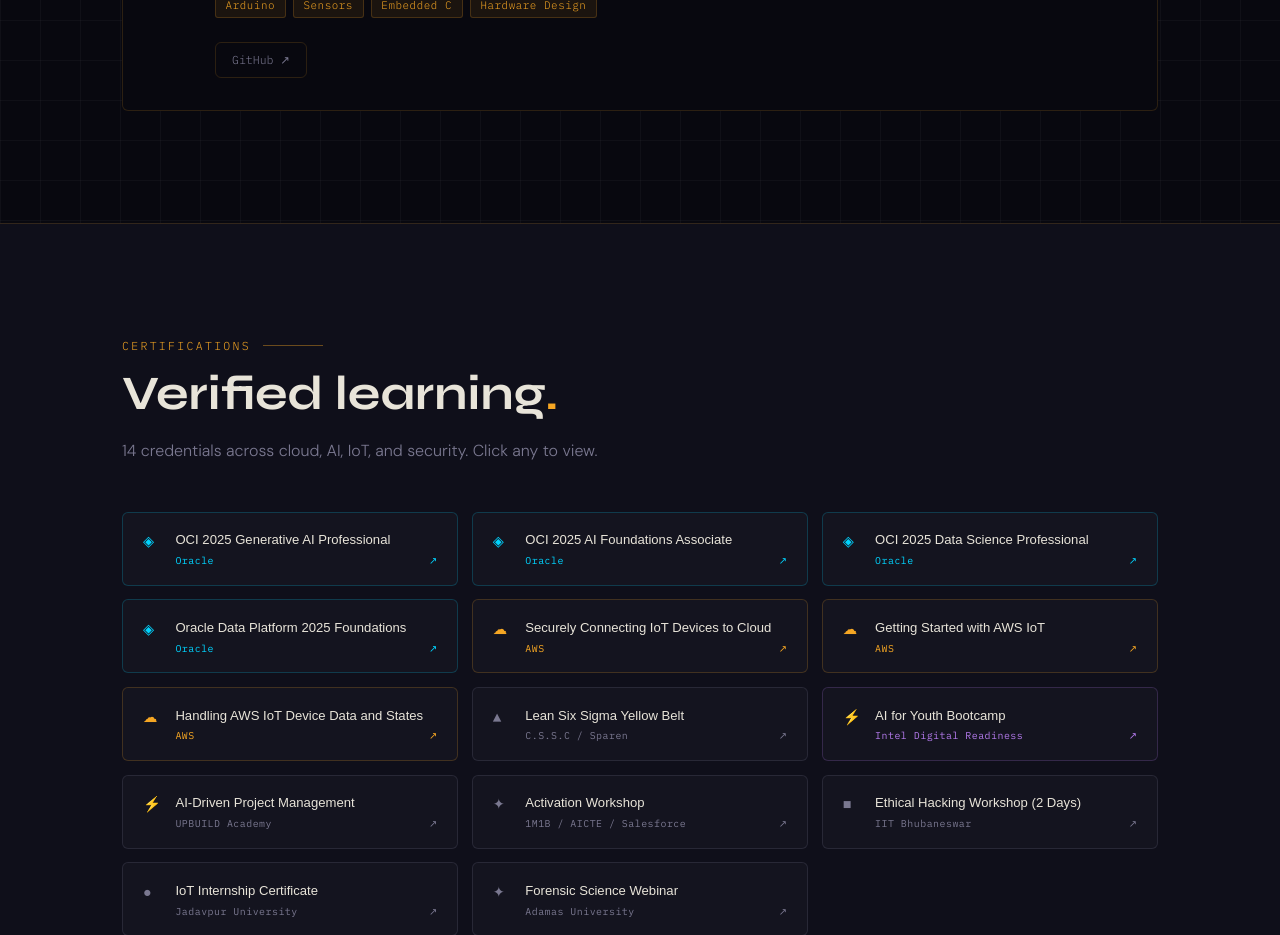
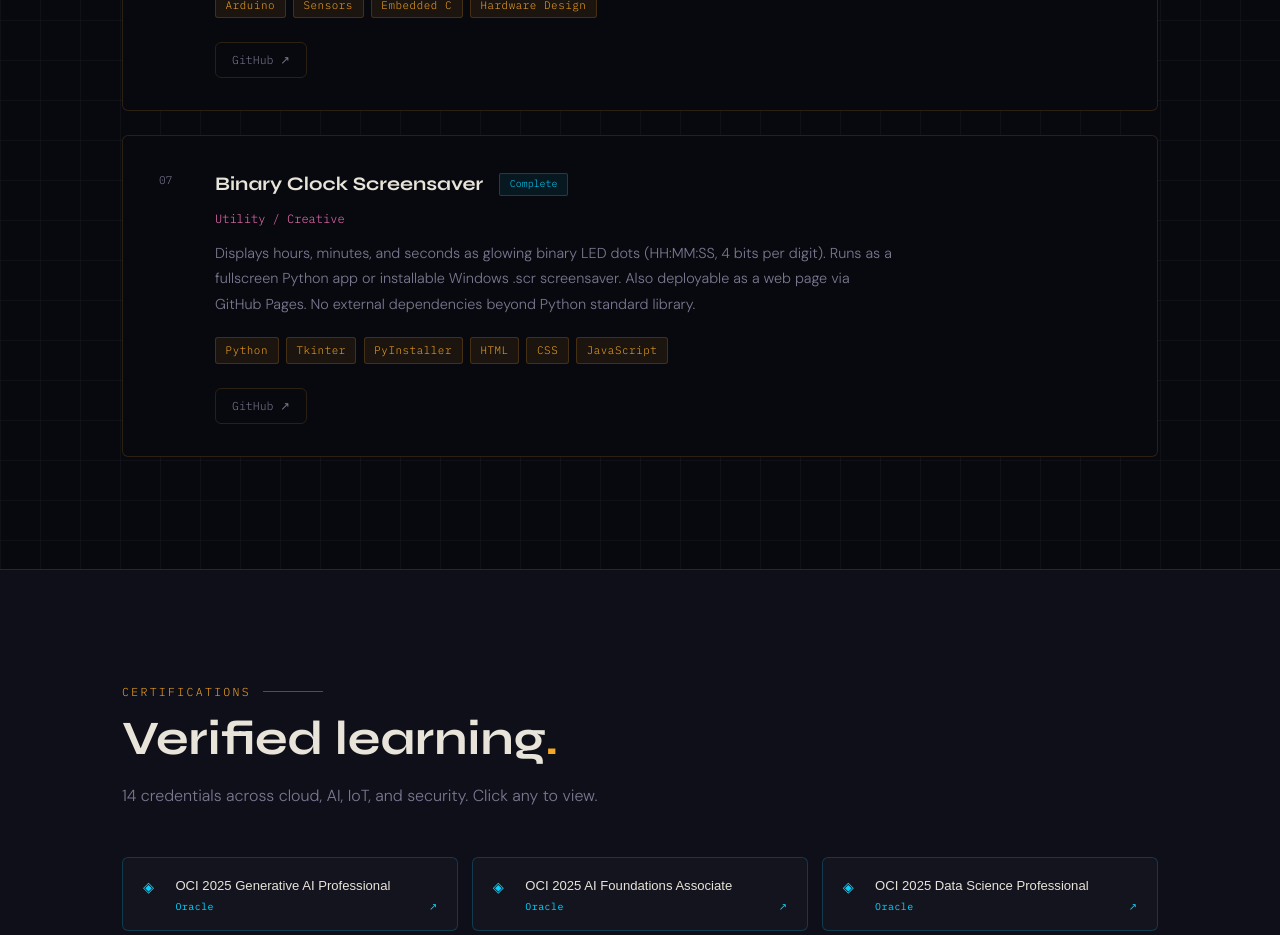
Before and after one commit to star-on-earth/Portfolio, a React (Vite) app: page / in a window 1280 px wide. Shown: the part 5820-6755 px from the top of the page. Built offline with nearby package versions, Linux system fonts and the light colour scheme.

Commit message:
add binary clock project

```diff
--- a/src/components/Projects.jsx
+++ b/src/components/Projects.jsx
@@ -89,15 +89,29 @@
       github: 'https://github.com/star-on-earth/SimulatedBomb',      // ← replace
     },
   },
+  {
+    id: '07',
+    title: 'Binary Clock Screensaver',
+    tagline: 'Fullscreen binary clock built with Python + Tkinter',
+    description:
+      'Displays hours, minutes, and seconds as glowing binary LED dots (HH:MM:SS, 4 bits per digit). Runs as a fullscreen Python app or installable Windows .scr screensaver. Also deployable as a web page via GitHub Pages. No external dependencies beyond Python standard library.',
+    stack: ['Python', 'Tkinter', 'PyInstaller', 'HTML', 'CSS', 'JavaScript'],
+    type: 'Utility / Creative',
+    status: 'Complete',
+    highlight: false,
+    links: {
+      github: 'https://github.com/star-on-earth/binary-clock-web',
+    },
+  },
 ]
 
 const TYPE_COLOR = {
-  'Computer Vision': 'var(--cyan)',
-  'Full-Stack Web':  'var(--amber)',
-  'Deep Learning':   '#b57bee',
-  'IoT Systems':     '#5af078',
+  'Computer Vision':  'var(--cyan)',
+  'Full-Stack Web':   'var(--amber)',
+  'Deep Learning':    '#b57bee',
+  'IoT Systems':      '#5af078',
+  'Utility / Creative': '#f472b6',
 }
-
 const STATUS_COLOR = {
   'Active':      { bg:'rgba(90,240,120,0.08)', border:'rgba(90,240,120,0.25)', color:'#5af078' },
   'In Progress': { bg:'rgba(245,166,35,0.08)', border:'rgba(245,166,35,0.25)', color:'var(--amber)' },
```
